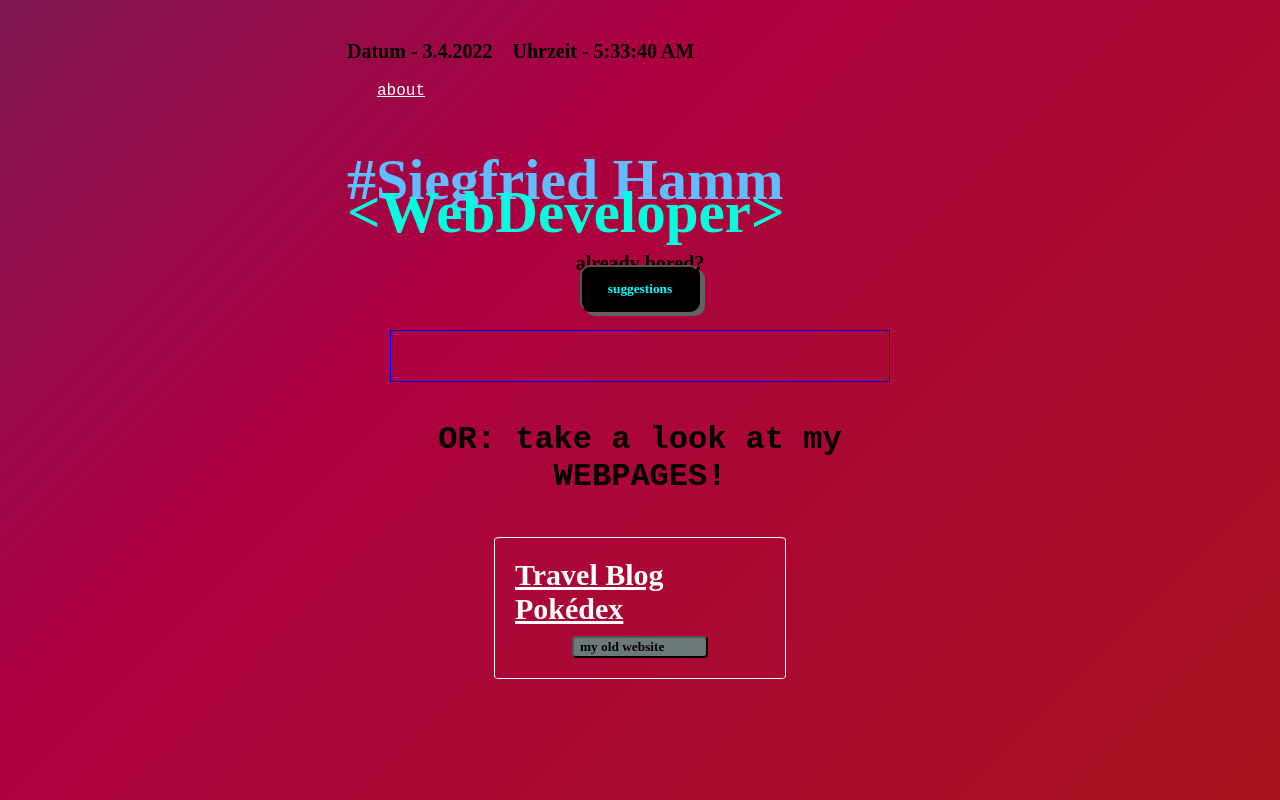
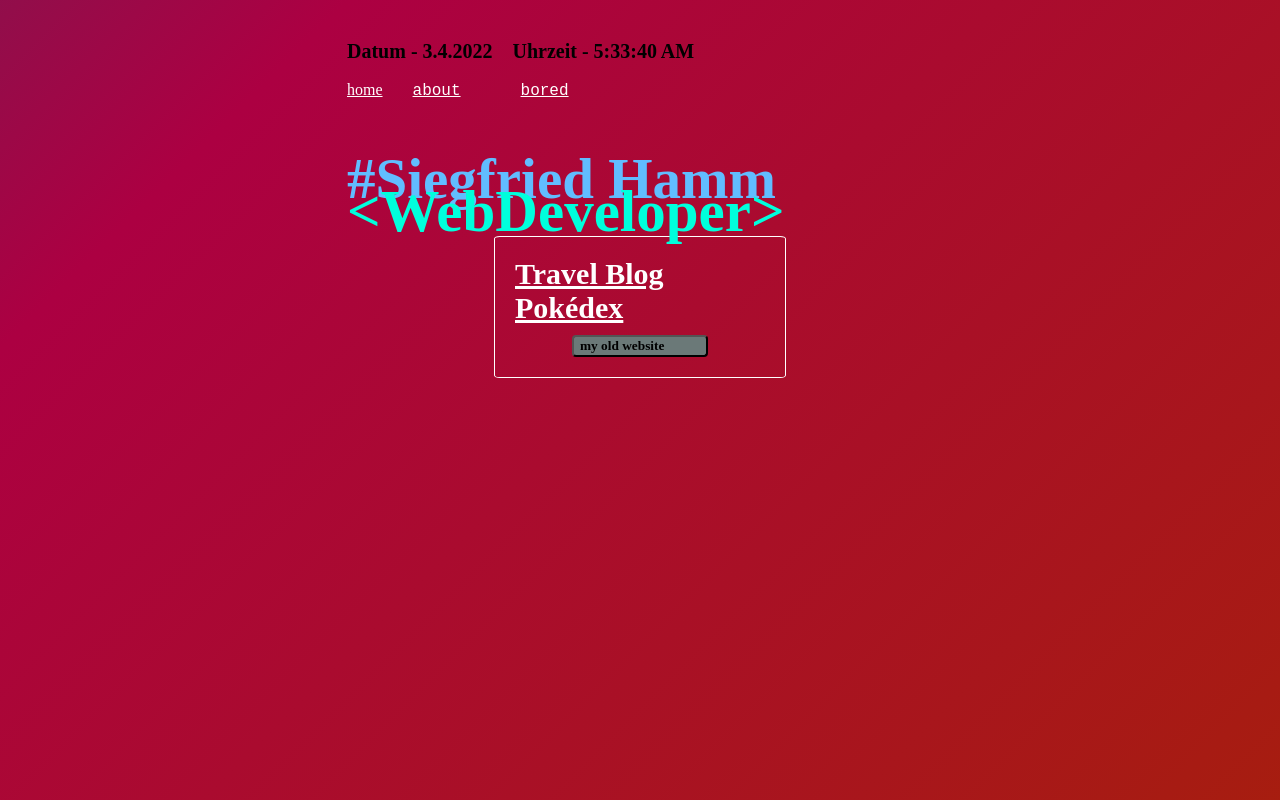
Before and after one commit to siggi-ai/newport, a Vue app: page / in a window 1280 px wide. Built offline with nearby package versions, Linux system fonts and the light colour scheme; no server answers; a web font is replaced by a local one.

Commit message:
who else has a bored component?

```diff
--- a/src/App.vue
+++ b/src/App.vue
@@ -12,7 +12,9 @@
         >
         <br />
         <br />
+        <router-link to="/">home</router-link>
         <router-link to="/about" class="sugg">about</router-link>
+        <router-link to="/bored" class="sugg">bored</router-link>
         <br />
         <br />
         <br />
--- a/src/router/index.js
+++ b/src/router/index.js
@@ -13,6 +13,12 @@ const routes = [
 
     component: () => import("../views/About.vue"),
   },
+  {
+    path: "/bored",
+    name: "Bored",
+
+    component: () => import("../views/Bored.vue"),
+  },
 ];
 
 const router = createRouter({
--- /dev/null
+++ b/src/views/Bored.vue
@@ -0,0 +1,19 @@
+<template>
+  <div>
+    <div class="sugg">
+      <h1 class="bored">
+        bored? don't worry - everyone is bored from time to time - let me help
+        you:
+      </h1>
+      <br />
+      <Suggestions />
+    </div>
+  </div>
+</template>
+<script>
+import Suggestions from "../components/Suggestions.vue";
+export default {
+  name: "Bored",
+  components: { Suggestions },
+};
+</script>
--- a/src/views/Home.vue
+++ b/src/views/Home.vue
@@ -1,15 +1,8 @@
 <template>
   <div>
-      <div>
+    <div>
       <strong class="name">#Siegfried Hamm</strong>
-        <strong class="title">&#60;WebDeveloper&#62;</strong>
-      </div>
-
-    <div class="sugg">
-      <h1 class="bored">already bored?</h1>
-      <Suggestions />
-      <br />
-      <h1>OR: take a look at my WEBPAGES!</h1>
+      <strong class="title">&#60;WebDeveloper&#62;</strong>
     </div>
     <div class="listbox">
       <a href="https://laughing-minsky-d5d277.netlify.app/">Travel Blog</a>
@@ -20,10 +13,10 @@
 </template>
 
 <script>
-import Suggestions from "../components/Suggestions.vue"
+
 export default {
   name: "Home",
-  components: { Suggestions },
+  components: {  },
   data: function () {
     return {
       localTime: " ",
@@ -155,7 +148,7 @@ body {
 
 .name {
   font-family: "Bungee Hairline";
-  font-size: 58px;
+  font-size: 57px;
   color: #61bdff;
   line-height: 150%;
 }
```
